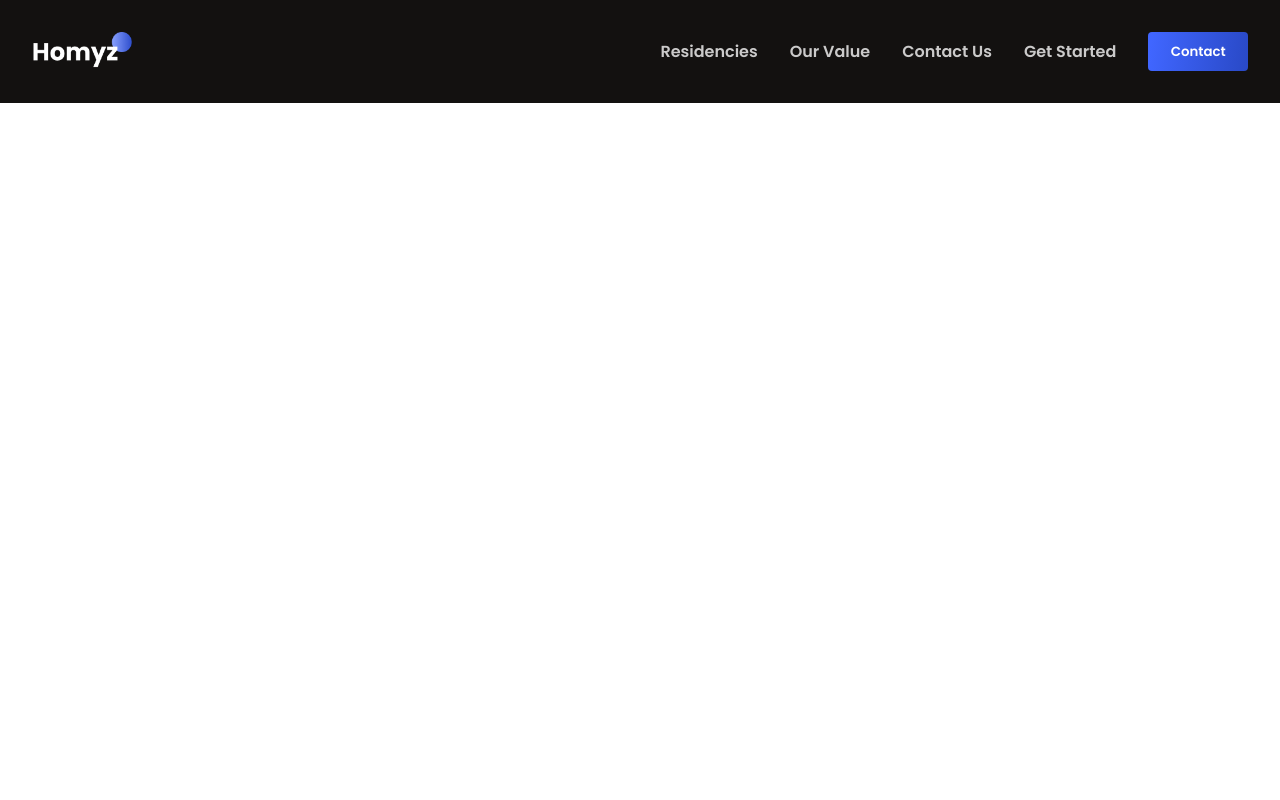
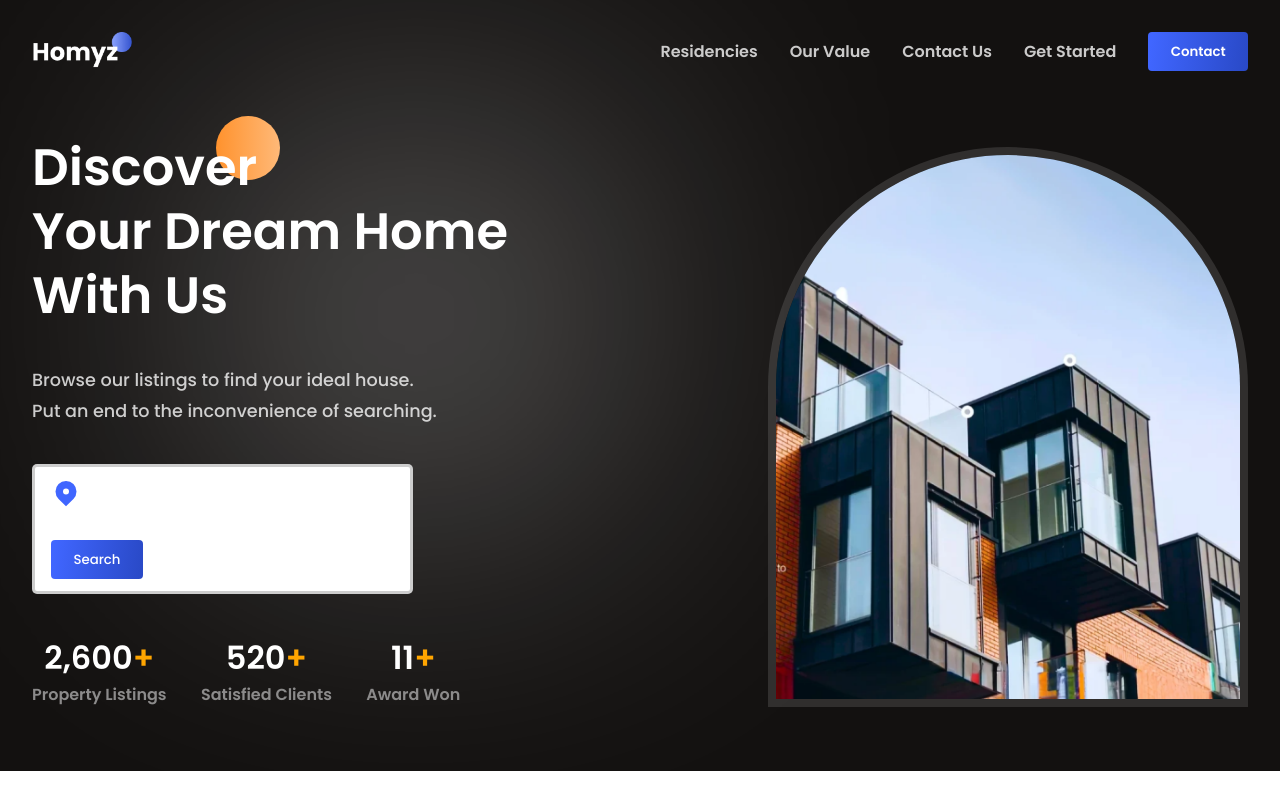
Before and after one commit to Amit-TheOne/Homzy, a React (Vite) app: page / in a window 1280 px wide. Built offline with nearby package versions, Linux system fonts and the light colour scheme.

Commit message:
Created: Hero Component

```diff
--- /dev/null
+++ b/src/App.css
@@ -0,0 +1,20 @@
+.App {
+  position: relative;
+  overflow-x: clip;
+}
+
+.App>:nth-child(1) {
+  background: var(--black);
+  position: relative;
+}
+
+.white-gradient {
+  position: absolute;
+  width: 20rem;
+  height: 20rem;
+  background: rgba(255, 255, 255, 0.522);
+  filter: blur(150px);
+  border-radius: 100px;
+  left: 20%;
+  top: 20%;
+}
--- a/src/App.jsx
+++ b/src/App.jsx
@@ -1,12 +1,17 @@
-import Navbar from "./components/Navbar/Navbar"
+import Hero from "./components/Hero/Hero";
+import Navbar from "./components/Navbar/Navbar";
+import "./App.css";
 
 function App() {
-
-  return (
-      <div>
-        <Navbar/>
-      </div>
-  )
+    return (
+        <div className="App">
+            <div>
+              <div className="white-gradient"/>
+                <Navbar />
+                <Hero />
+            </div>
+        </div>
+    );
 }
 
-export default App
+export default App;
--- /dev/null
+++ b/src/components/Hero/Hero.css
@@ -0,0 +1,85 @@
+.hero-wrapper {
+  color: white;
+  position: relative;
+  padding-bottom: 2rem;
+}
+
+.hero-container {
+  display: flex;
+  justify-content: space-between;
+  align-items: flex-end;
+}
+
+/* left side  */
+.hero-left {
+  gap: 2.5rem;
+}
+
+.hero-title {
+  position: relative;
+  z-index: 1;
+}
+
+.hero-title>h1 {
+  font-weight: 600;
+  font-size: 3.2rem;
+  line-height: 4rem;
+}
+
+.orange-circle {
+  height: 4rem;
+  width: 4rem;
+  background: var(--orange-gradient);
+  border-radius: 100%;
+  position: absolute;
+  right: 48%;
+  top: -10%;
+  z-index: -1;
+}
+
+.hero-description {
+  gap: 0.3rem;
+  font-size: 1.1rem;
+  color: var(--secondary);
+}
+
+.search-bar {
+  background-color: white;
+  border-radius: 5px;
+  border: 3px solid rgba(120, 120, 120, 0.374);
+  padding: 0.7rem 1rem;
+  justify-content: space-between;
+  width: 80%;
+}
+
+.search-bar>input {
+  border: none;
+  outline: none;
+}
+
+.stats {
+  width: 90%;
+  justify-content: space-between;
+}
+
+.stat>:nth-child(1) {
+  font-size: 2rem;
+}
+
+.stat>:nth-child(1)>:last-child {
+  color: orange;
+}
+
+/* right side */
+.image-container {
+  width: 30rem;
+  height: 35rem;
+  overflow: hidden;
+  border-radius: 15rem 15rem 0 0;
+  border: 8px solid rgba(255, 255, 255, 0.12);
+}
+
+.image-container>img {
+  width: 100%;
+  height: 100%;
+}
--- /dev/null
+++ b/src/components/Hero/Hero.jsx
@@ -0,0 +1,71 @@
+import "./Hero.css";
+import { HiLocationMarker } from "react-icons/hi";
+import CountUp from "react-countup";
+
+const Hero = () => {
+    return (
+        <section className="hero-wrapper">
+            <div className="paddings innerWidth hero-container">
+                {/* left side */}
+                <div className="flexColStart hero-left">
+                    <div className="hero-title">
+                        <div className="orange-circle" />
+                        <h1>
+                            Discover <br />
+                            Your Dream Home <br />
+                            With Us
+                        </h1>
+                    </div>
+                    <div className="flexColStart hero-description">
+                        <span className="poppins-medium">
+                            Browse our listings to find your ideal house.
+                        </span>
+                        <span className="poppins-medium">
+                            Put an end to the inconvenience of searching.
+                        </span>
+                    </div>
+                    <div className="flexCenter search-bar">
+                        <HiLocationMarker color="var(--blue)" size={30} />
+                        <input type="text" />
+                        <button className="button">Search</button>
+                    </div>
+
+                    <div className="flexCenter stats">
+                        <div className="flexColCenter stat">
+                            <span>
+                                <CountUp start={2400} end={2600} duration={4} />
+                                <span>+</span>
+                            </span>
+                            <span className="secondaryText">Property Listings</span>
+                        </div>
+
+                        <div className="flexColCenter stat">
+                            <span>
+                                <CountUp start={450} end={520} duration={4} />
+                                <span>+</span>
+                            </span>
+                            <span className="secondaryText">Satisfied Clients</span>
+                        </div>
+
+                        <div className="flexColCenter stat">
+                            <span>
+                                <CountUp end={11} duration={4} />
+                                <span>+</span>
+                            </span>
+                            <span className="secondaryText">Award Won</span>
+                        </div>
+                    </div>
+                </div>
+
+                {/* right side */}
+                <div className="flexCenter hero-right">
+                    <div className="image-container">
+                        <img src="src/assets/hero-image.png" alt="Hero Image" />
+                    </div>
+                </div>
+            </div>
+        </section>
+    );
+};
+
+export default Hero;
--- a/src/components/Navbar/Navbar.css
+++ b/src/components/Navbar/Navbar.css
@@ -1,5 +1,4 @@
 .nav-wrapper {
-  background: var(--black);
   color: white;
 }
 
--- a/src/index.css
+++ b/src/index.css
@@ -99,7 +99,7 @@ a {
 
 .secondaryText {
   color: rgb(140 139 139);
-  font-size: 0.9rem;
+  font-size: 1rem;
 }
 .orangeText {
   color: orange;
```
